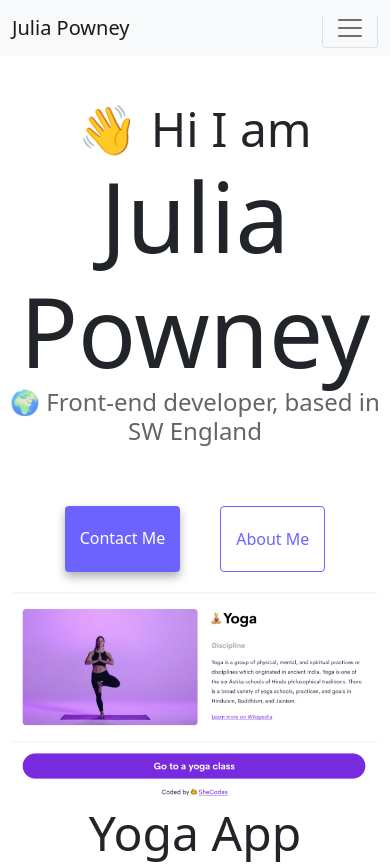
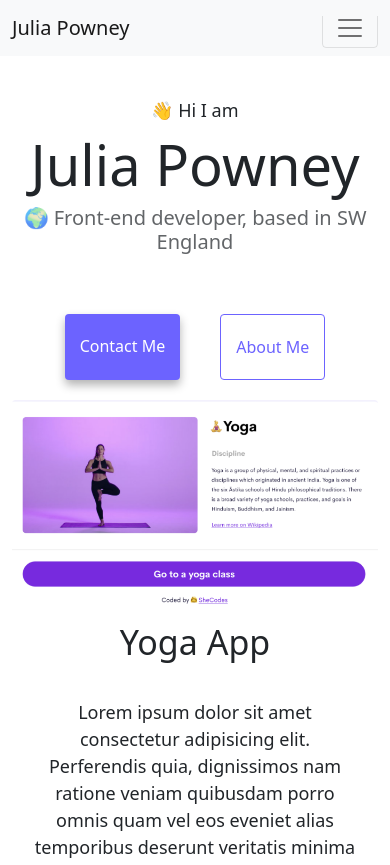
Before and after one commit to jpow10/Julias-Website, a plain HTML site: page index.html in a window 390 px wide. Shown: the top 865 px of the page. Drawn offline with nearby package versions, Linux system fonts and the light colour scheme.

Commit message:
Responsive added for mobile

```diff
--- a/style.css
+++ b/style.css
@@ -20,15 +20,21 @@ h3 {
 
 h1 {
   font-size: 96px;
+  line-height: 1.5;
 }
 
 h2 {
-  font-size: 48px;
+  font-size: 54px;
 }
 
 h3 {
   font-size: 24px;
   opacity: 0.7;
+}
+
+.mb-3 {
+  font-size: 34px;
+  padding-top: 10px;
 }
 
 p {
@@ -124,3 +130,18 @@ footer {
   padding: 60px;
   text-align: center;
 }
+
+@media (max-width: 900px) {
+  h1 {
+    font-size: 56px;
+    text-align: center;
+  }
+
+  h2 {
+    font-size: 18px;
+  }
+
+  h3 {
+    font-size: 20px;
+  }
+}
```
